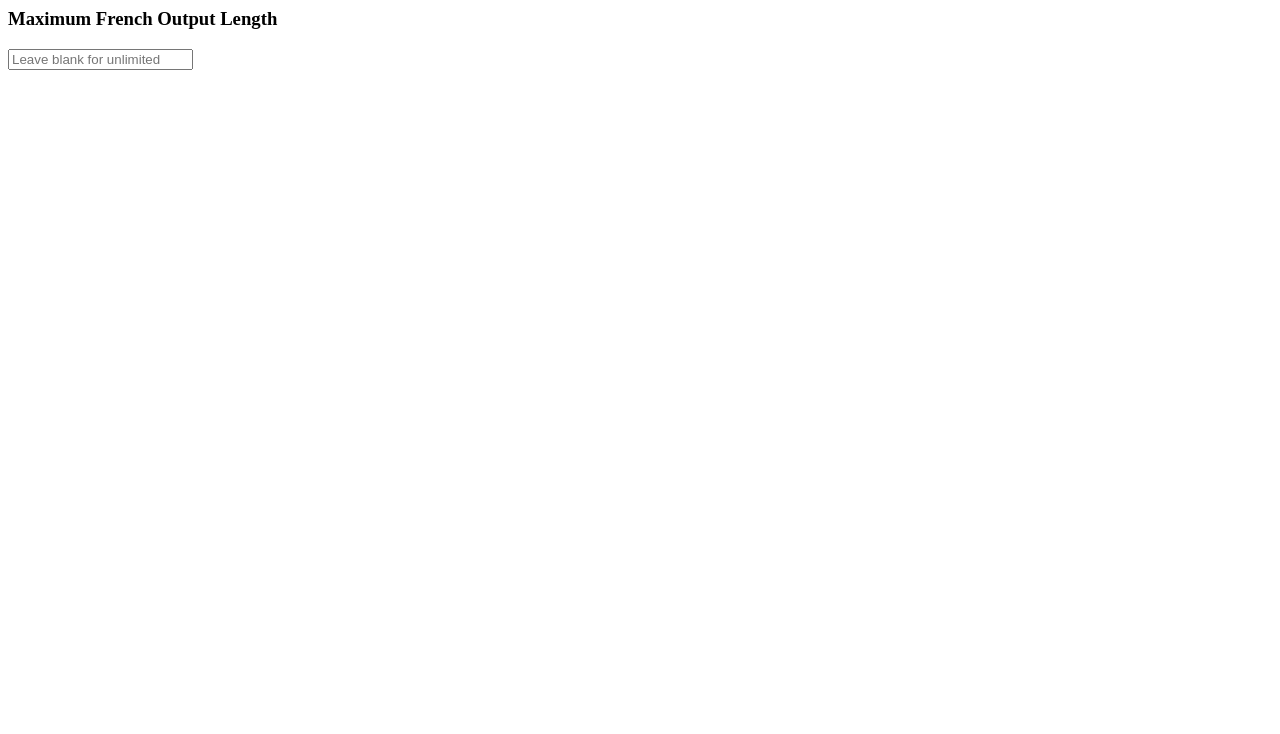
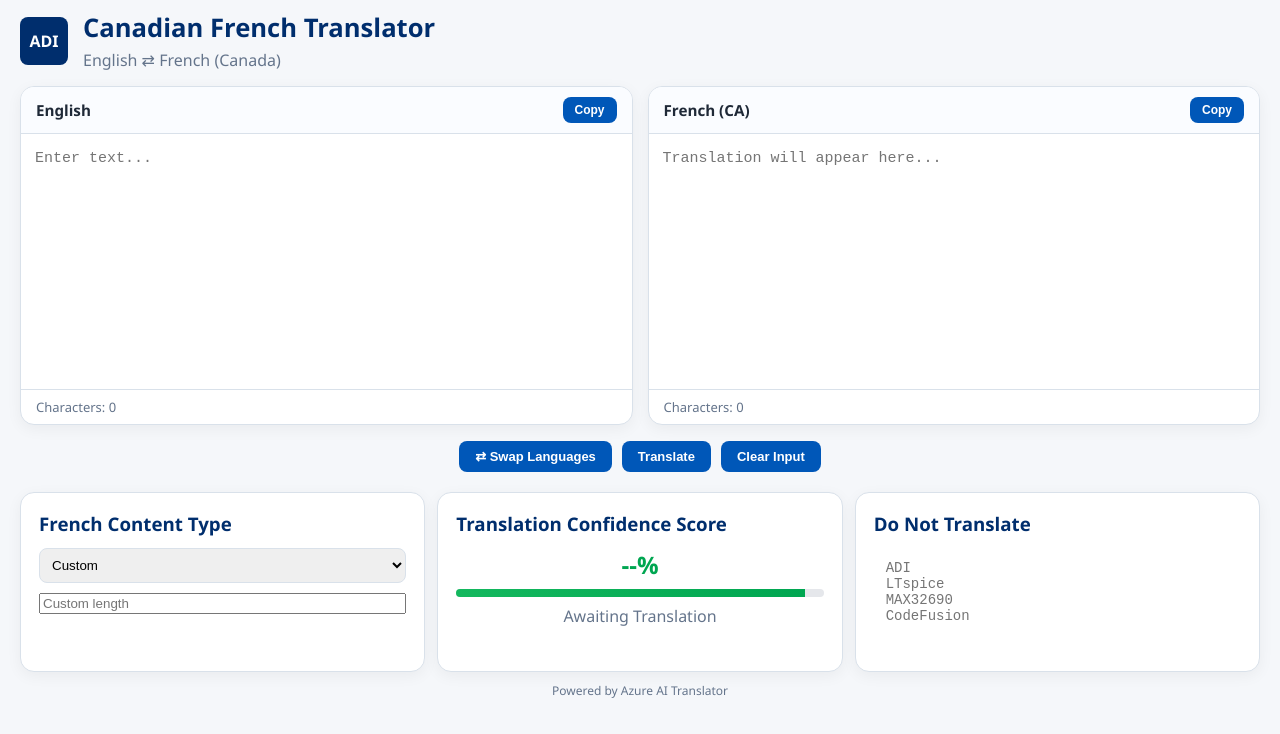
Before and after one commit to aditony-prog/english-canadian-french-translator, a plain HTML site: page index.html in a window 1280 px wide. Drawn offline with Linux system fonts and the light colour scheme.

Commit message:
Update index.html

```diff
--- a/index.html
+++ b/index.html
@@ -1,14 +1,219 @@
+<!DOCTYPE html>
+<html lang="en">
+<head>
+    <meta charset="UTF-8">
+    <meta name="viewport" content="width=device-width, initial-scale=1.0">
+    <title>ADI Canadian French Translator</title>
+
+    <link rel="stylesheet" href="style.css">
+</head>
+<body>
+
+    <div class="container">
+
+        <div class="header">
+
+            <div class="logo-placeholder">
+                ADI
+            </div>
+
+            <div class="header-text">
+
+                <h1>
+                    Canadian French Translator
+                </h1>
+
+                <p class="subtitle">
+                    English ⇄ French (Canada)
+                </p>
+
+            </div>
+
+        </div>
+
+        <div class="translator-grid">
+
+            <div class="panel">
+
+                <div class="panel-header">
+
+                    <h3 id="sourceLanguage">
+                        English
+                    </h3>
+
+                    <button id="copyInputBtn">
+                        Copy
+                    </button>
+
+                </div>
+
+                <textarea
+                    id="inputText"
+                    placeholder="Enter text..."
+                ></textarea>
+
+                <div class="counter">
+
+                    Characters:
+                    <span id="inputCount">
+                        0
+                    </span>
+
+                </div>
+
+            </div>
+
+            <div class="panel">
+
+                <div class="panel-header">
+
+                    <h3 id="targetLanguage">
+                        French (CA)
+                    </h3>
+
+                    <button id="copyBtn">
+                        Copy
+                    </button>
+
+                </div>
+
+                <textarea
+                    id="outputText"
+                    readonly
+                    placeholder="Translation will appear here..."
+                ></textarea>
+
+                <div class="counter">
+
+                    Characters:
+                    <span id="outputCount">
+                        0
+                    </span>
+
+                </div>
+
+            </div>
+
+        </div>
+
+        <div class="actions toolbar">
+
+            <button id="swapBtn">
+                ⇄ Swap Languages
+            </button>
+
+            <button id="translateBtn">
+                Translate
+            </button>
+
+            <button id="clearBtn">
+                Clear Input
+            </button>
+
+        </div>
+
+        <div class="settings-grid">
+
+            <!-- CHARACTER LIMIT CARD -->
+
             <div class="quality-card">
 
                 <h3>
-        Maximum French Output Length
+                    French Content Type
                 </h3>
+
+                <select id="contentType">
+
+                    <option value="">
+                        Custom
+                    </option>
+
+                    <option value="20">
+                        URL (20)
+                    </option>
+
+                    <option value="15">
+                        Page Title (15)
+                    </option>
+
+                    <option value="18">
+                        Headline (18)
+                    </option>
+
+                    <option value="30">
+                        Subhead (30)
+                    </option>
+
+                    <option value="50">
+                        Meta Keywords (50)
+                    </option>
+
+                    <option value="160">
+                        Meta Description (160)
+                    </option>
+
+                </select>
 
                 <input
                     type="number"
                     id="maxLength"
                     min="1"
-        placeholder="Leave blank for unlimited"
+                    placeholder="Custom length"
+                    style="
+                        width:100%;
+                        margin-top:10px;
+                        box-sizing:border-box;
+                    "
                 >
 
             </div>
+
+            <!-- QUALITY CARD -->
+
+            <div class="quality-card">
+
+                <h3>
+                    Translation Confidence Score
+                </h3>
+
+                <div id="qualityScore">
+                    --%
+                </div>
+
+                <div class="quality-bar">
+                    <div class="quality-bar-fill"></div>
+                </div>
+
+                <p id="qualityLabel">
+                    Awaiting Translation
+                </p>
+
+            </div>
+
+            <!-- DO NOT TRANSLATE CARD -->
+
+            <div class="quality-card">
+
+                <h3>
+                    Do Not Translate
+                </h3>
+
+                <textarea
+                    id="protectedTerms"
+                    placeholder="ADI&#10;LTspice&#10;MAX32690&#10;CodeFusion"
+                ></textarea>
+
+            </div>
+
+        </div>
+
+        <div class="footer">
+            Powered by Azure AI Translator
+        </div>
+
+    </div>
+
+    <script src="script.js"></script>
+
+</body>
+</html>
```
Lines whose indentation alone changed are shown as unchanged.
